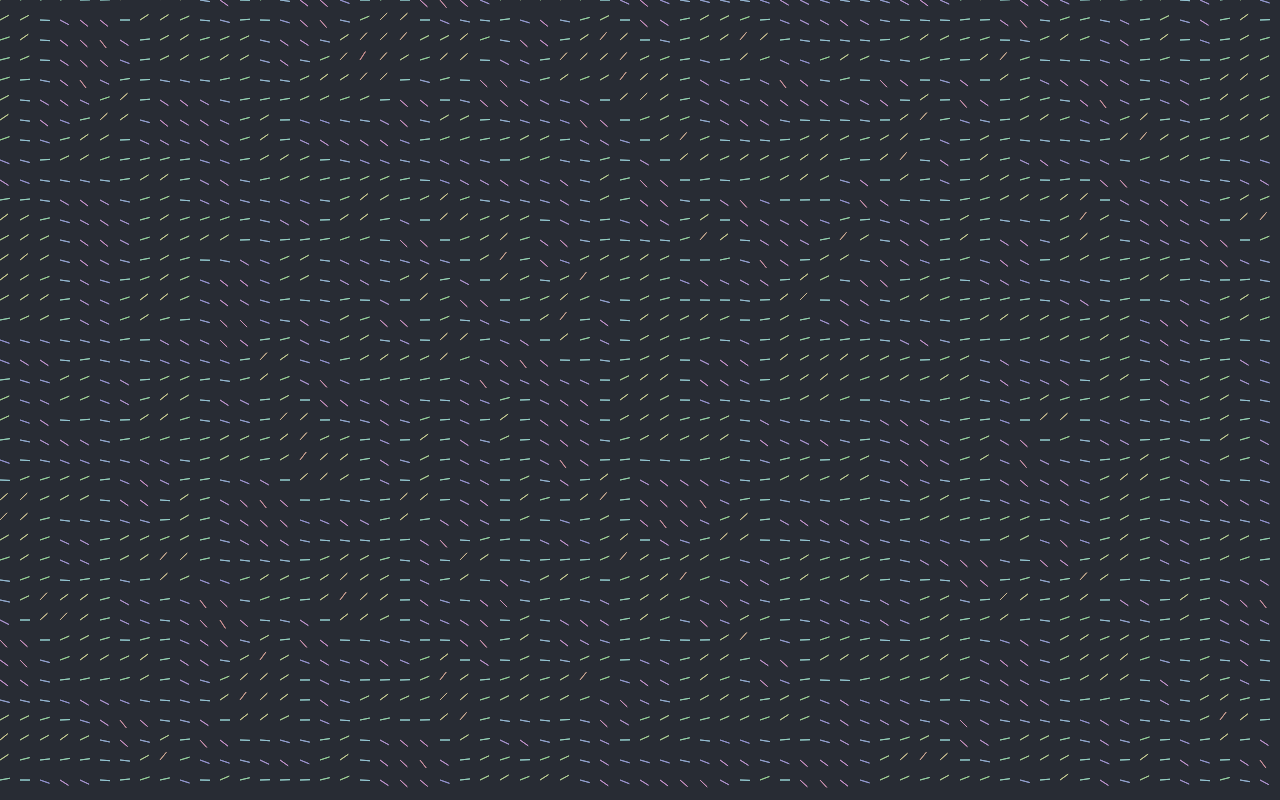
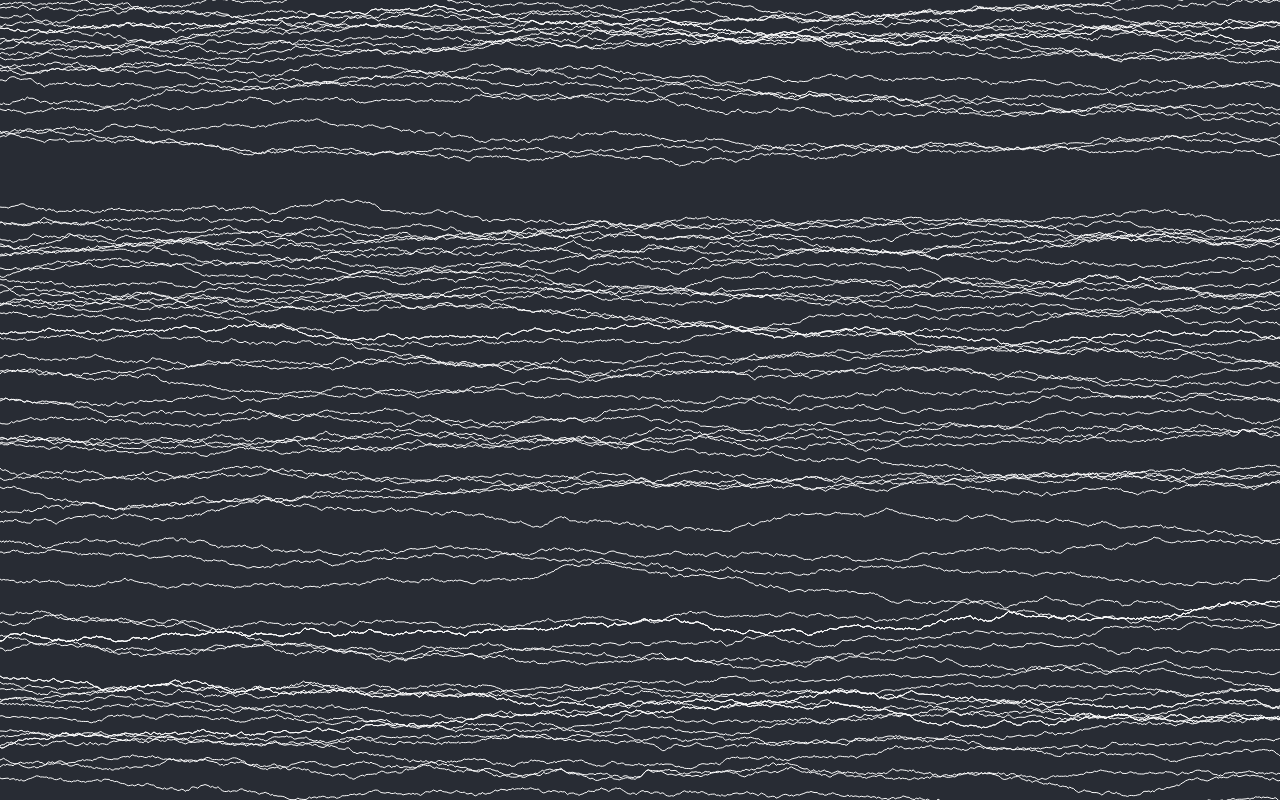
Before and after one commit to jimvandervoort/waves, a website built with Vite: page index.html in a window 1280 px wide. Built offline with nearby package versions, Linux system fonts and the light colour scheme.

Commit message:
Now drawing lines

```diff
--- a/index.html
+++ b/index.html
@@ -1,11 +1,18 @@
 <!doctype html>
 <html lang="en">
 <head>
-    <meta charset="UTF-8" />
-    <meta name="viewport" content="width=device-width, initial-scale=1.0" />
-    <title>🌊</title>
+	<meta charset="UTF-8"/>
+	<meta name="viewport" content="width=device-width, initial-scale=1.0"/>
+	<title>🌊 Jim van der Voort</title>
 </head>
 <body>
+<div class="controls hidden">
+	<label for="jig">Jig</label>
+	<input type="range" id="jig" name="jig" min=".1" max="100" value="2"/>
+
+	<label for="smoothness">Smoothness</label>
+	<input type="range" id="smoothness" name="smoothness" min=".1" max="100" value="2"/>
+</div>
 <canvas id="wave" width="0" height="0"></canvas>
 <script type="module" src="/main.js"></script>
 </body>
--- a/main.js
+++ b/main.js
@@ -5,24 +5,33 @@ function mapToDegrees(n) {
 	return (n + 1) * 180;
 }
 
-// function that takes a number between a and b and returns a number between c and d
 function mapRange(n, a, b, c, d) {
 	return (n - a) * (d - c) / (b - a) + c;
 }
 
-let smoothness = 100;
-let speed = .3;
-let saturation = 40;
+function randBetween(a, b) {
+	return a + Math.floor((b - a) * Math.random());
+}
+
+function initRange(selector) {
+	const input = document.querySelector(selector);
+	let value = input.value;
+	input.addEventListener('input', (e) => {
+		value = e.target.value;
+	});
+
+	return () => {
+		return value;
+	}
+}
 
 function initCanvas() {
 	const canvas = document.querySelector('#wave');
 	const cs = getComputedStyle(canvas);
 	const width = parseInt(cs.width, 10);
 	const height = parseInt(cs.height, 10);
-
-	const ratio = devicePixelRatio ?? 1;
-	canvas.width = width * ratio;
-	canvas.height = height * ratio;
+	canvas.width = width;
+	canvas.height = height;
 
 	return {
 		width,
@@ -31,48 +40,55 @@ function initCanvas() {
 	}
 }
 
-function step(noise, ctx, width, height, offset = 0) {
-	console.log('step');
-	// const smoothness = 100;
-	// const speed = .3;
+function drawLine(noise, ctx, width, height, cs) {
+	let x = 0;
+	let y = randBetween(0, height);
+	ctx.beginPath();
+	ctx.moveTo(x, y);
 
-	ctx.clearRect(0, 0, width, height);
-
-	for (let y = 0; y < height; y += 20) {
-		for (let x = 0; x < width; x += 20) {
-			const n = noise((x + offset ) / smoothness, (y + offset) / smoothness);
-			const stepSize = 10;
-
-			ctx.beginPath();
-			ctx.moveTo(x, y);
-			ctx.lineTo(
-				x + Math.cos(n) * stepSize,
-				y + Math.sin(n) * stepSize
-			);
-			ctx.closePath();
-			ctx.strokeStyle = `hsl(${mapToDegrees(n)}, ${saturation}%, 70%)`;
-			ctx.stroke();
-		}
+	while (x < width) {
+		const n = noise(x / cs.smoothness(), y / cs.smoothness());
+		x += Math.cos(n) * cs.jig();
+		y += Math.sin(n) * cs.jig();
+		ctx.lineTo(x, y);
 	}
 
-	requestAnimationFrame(() => {
-		step(noise, ctx, width, height, offset + speed);
+	ctx.strokeStyle = '#fff';
+	ctx.stroke();
+}
+
+
+function initControls() {
+	const c = document.querySelector('.controls');
+	if (localStorage.getItem('showControls') === 'true') {
+		c.classList.remove('hidden');
+	}
+
+	window.addEventListener('keypress', (e) => {
+		if (e.key === 'c') {
+			localStorage.setItem('showControls', `${c.classList.contains('hidden')}`);
+			c.classList.toggle('hidden');
+		}
 	});
+
+	return {
+		jig: initRange('#jig'),
+		smoothness: initRange('#smoothness'),
+	}
 }
 
 function run() {
 	const {ctx, width, height} = initCanvas();
 	const noise = createNoise2D();
+	const controls = initControls();
 
-	requestAnimationFrame(() => {
-		step(noise, ctx, width, height);
+	document.addEventListener('click', () => {
+		drawLine(noise, ctx, width, height, controls);
 	});
 
-	document.addEventListener('mousemove', (e) => {
-		// smoothness = mapRange(e.clientY, 0, window.innerHeight, 1, 100);
-		speed = mapRange(e.clientY, 0, window.innerHeight, .3, 2);
-		saturation = mapRange(e.clientX, 0, window.innerWidth, 0, 100);
-	});
+	for (let i = 0; i <= window.innerHeight / 10; i++) {
+		drawLine(noise, ctx, width, height, controls);
+	}
 }
 
 run();
--- a/style.css
+++ b/style.css
@@ -33,3 +33,19 @@ body {
 	flex: 1;
 	background-color: #282c34;
 }
+
+.controls {
+	padding: 1em;
+	position: absolute;
+	display: flex;
+	flex-direction: column;
+	background: rgba(255, 255, 255, .6);
+}
+
+.controls label {
+	margin-top: .5em;
+}
+
+.hidden {
+	display: none;
+}
```
Lines whose indentation alone changed are shown as unchanged.
